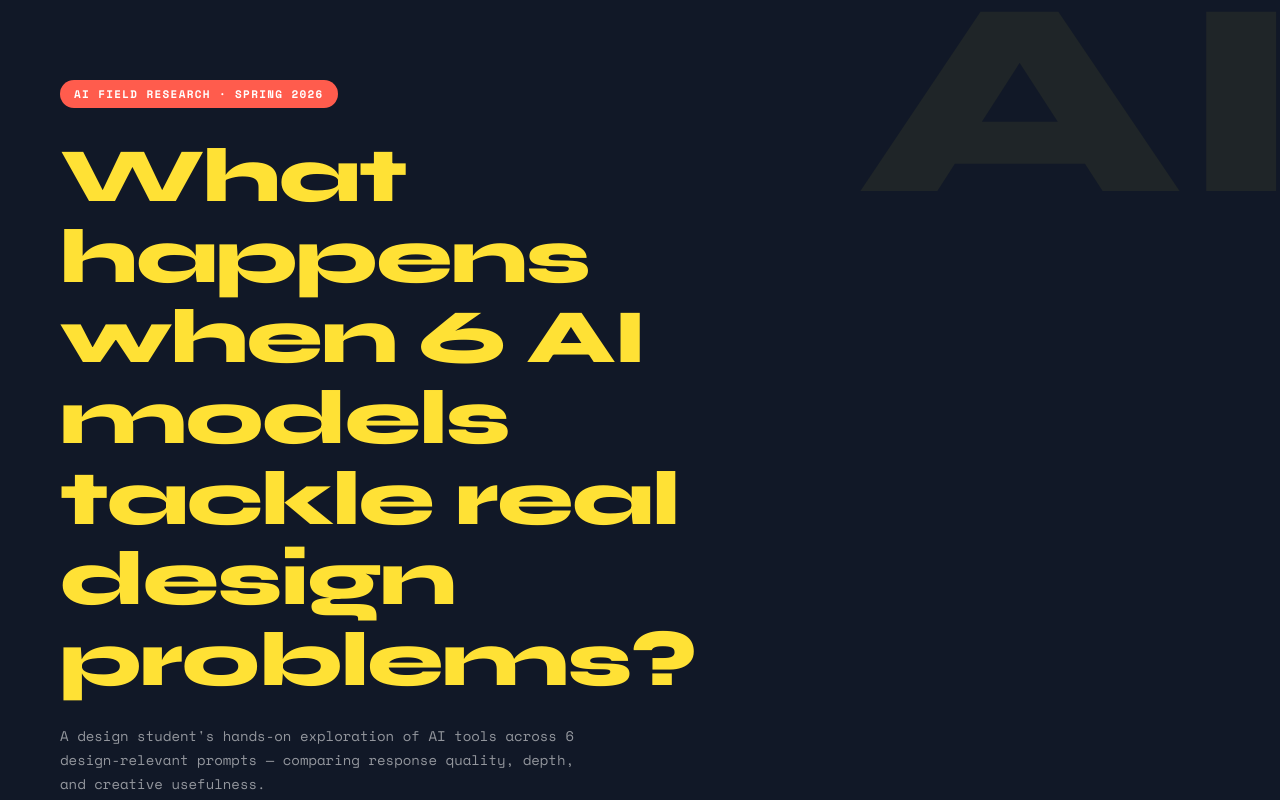
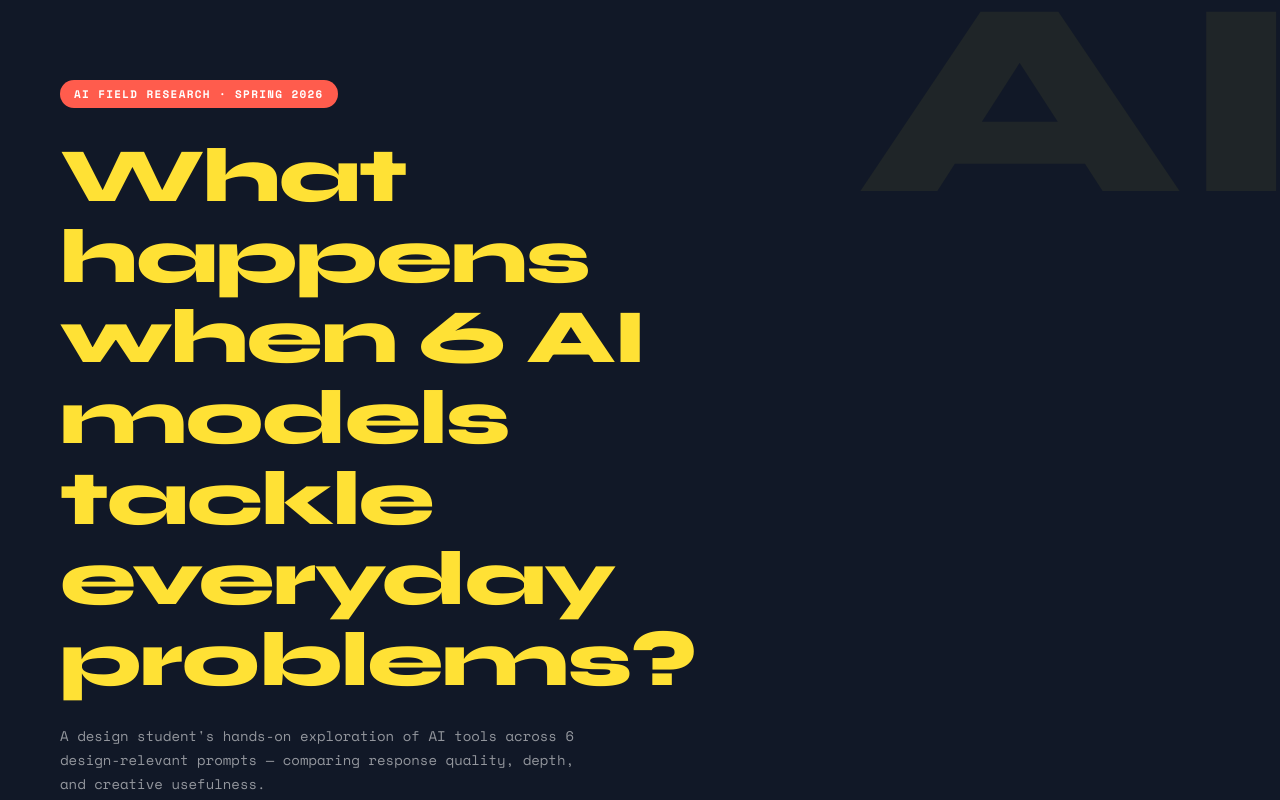
Before and after one commit to eduardo-ramirez-vaq/AI-Website-Spring-26, a plain HTML site: page index.html in a window 1280 px wide. Shown: the top 800 px of the page. Drawn offline with nearby package versions, Linux system fonts and the light colour scheme.

Commit message:
new title

```diff
--- a/index.html
+++ b/index.html
@@ -565,7 +565,7 @@
 <!-- HEADER -->
 <header>
   <div class="header-tag">AI Field Research · Spring 2026</div>
-  <h1>What happens when <span>6 AI models</span> tackle real design problems?</h1>
+  <h1>What happens when <span>6 AI models</span> tackle everyday problems?</h1>
   <p class="header-sub">A design student's hands-on exploration of AI tools across 6 design-relevant prompts — comparing response quality, depth, and creative usefulness.</p>
   <div class="header-meta">
     <div class="meta-item">
```
